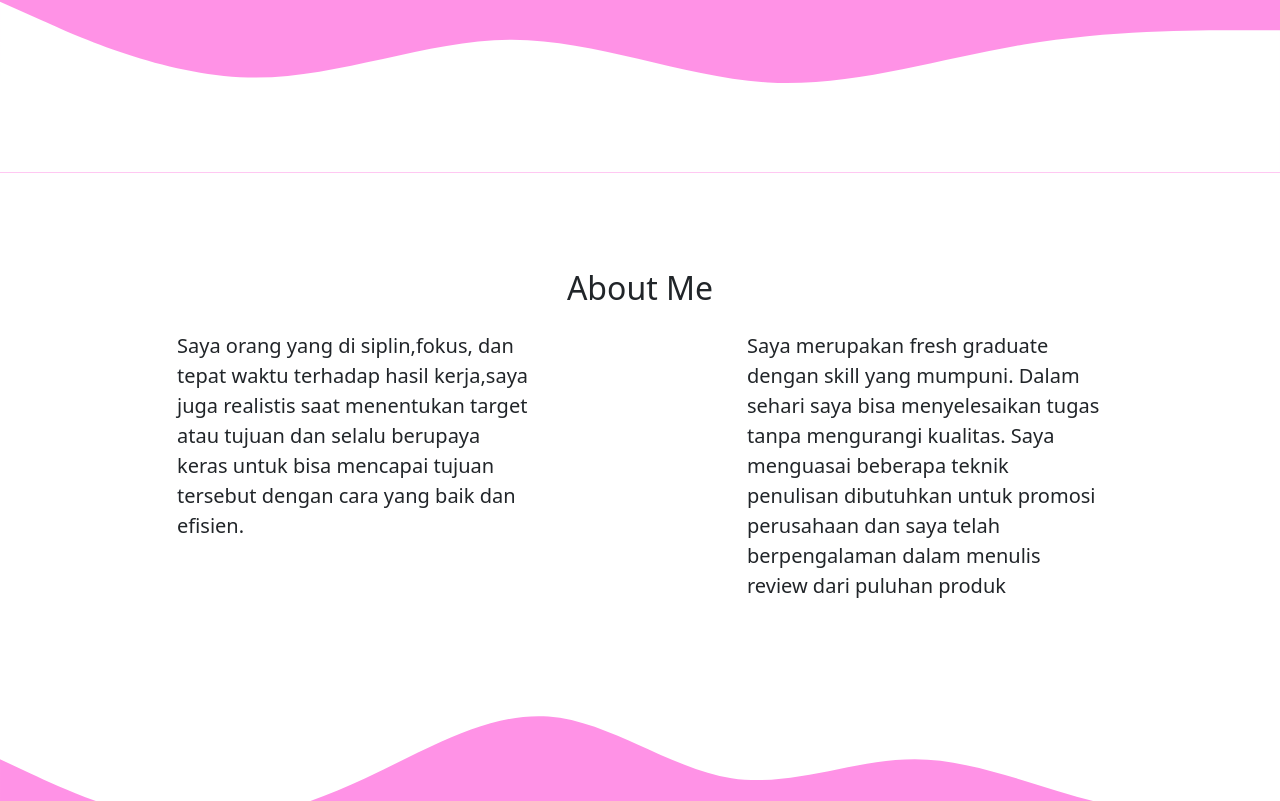
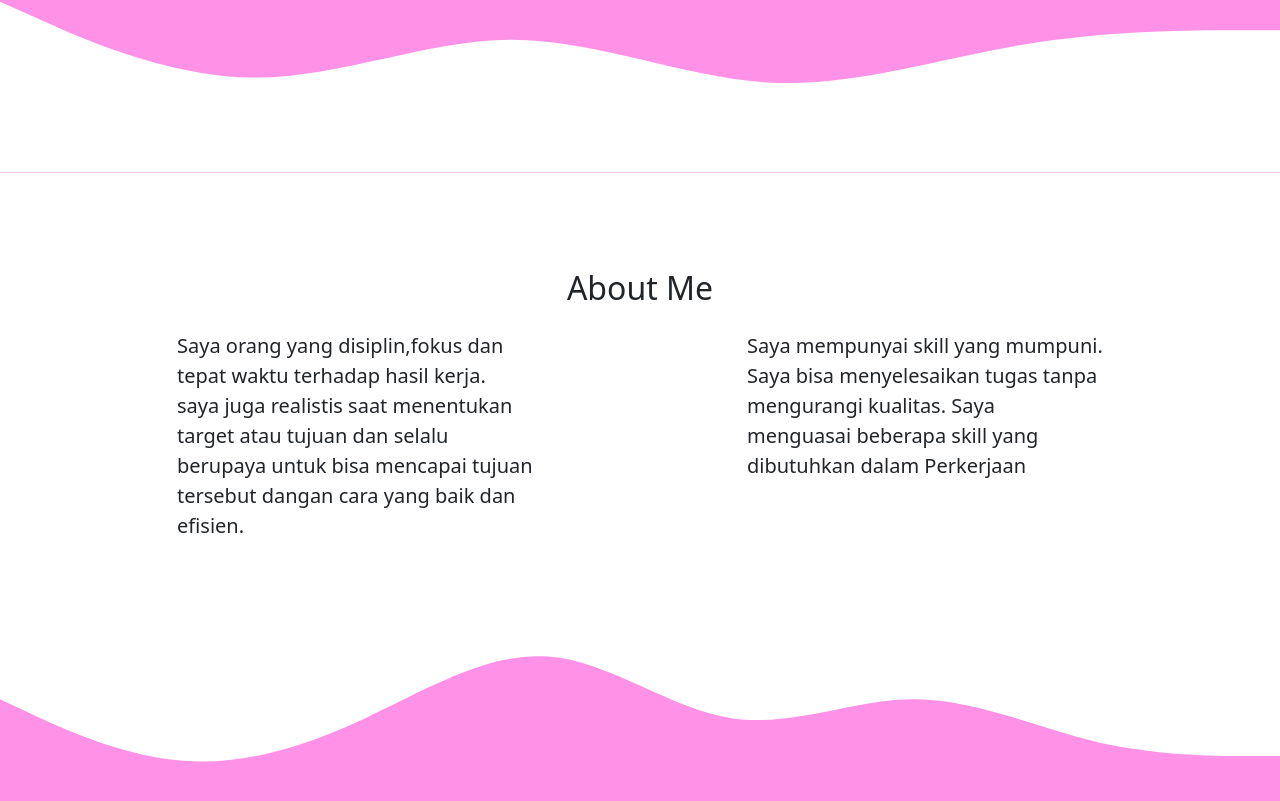
Before and after one commit to Masame123/pangestu.github.com, a plain HTML site: page index.html in a window 1280 px wide. Shown: the part 526-1327 px from the top of the page. Drawn offline with nearby package versions, Linux system fonts and the light colour scheme.

Commit message:
about me tambahan

```diff
--- a/index.html
+++ b/index.html
@@ -61,13 +61,13 @@
         </div>
         <div class="row justify-content-around fs-5">
           <div class="col-md-4">
-            <p>Saya orang yang di siplin,fokus, dan tepat waktu terhadap hasil
-              kerja,saya juga realistis saat menentukan target atau tujuan dan
-              selalu berupaya keras untuk bisa mencapai tujuan tersebut dengan
-              cara yang baik dan efisien.
+            <p>Saya orang yang disiplin,fokus dan tepat waktu terhadap hasil kerja.
+              saya juga realistis saat menentukan target atau tujuan dan selalu
+              berupaya untuk bisa mencapai tujuan tersebut dangan cara yang baik
+              dan efisien.
               </div>
           <div class="col-md-4">
-            <p>Saya merupakan fresh graduate dengan skill yang mumpuni. Dalam sehari saya bisa menyelesaikan tugas tanpa mengurangi kualitas. Saya menguasai beberapa teknik penulisan dibutuhkan untuk promosi perusahaan dan saya telah berpengalaman dalam menulis review dari puluhan produk</div>
+            <p>Saya mempunyai skill yang mumpuni. Saya bisa menyelesaikan tugas tanpa mengurangi kualitas. Saya menguasai beberapa skill yang dibutuhkan dalam Perkerjaan</div>
         </div>
       </div>
       <svg xmlns="http://www.w3.org/2000/svg" viewBox="0 0 1440 320">
```
